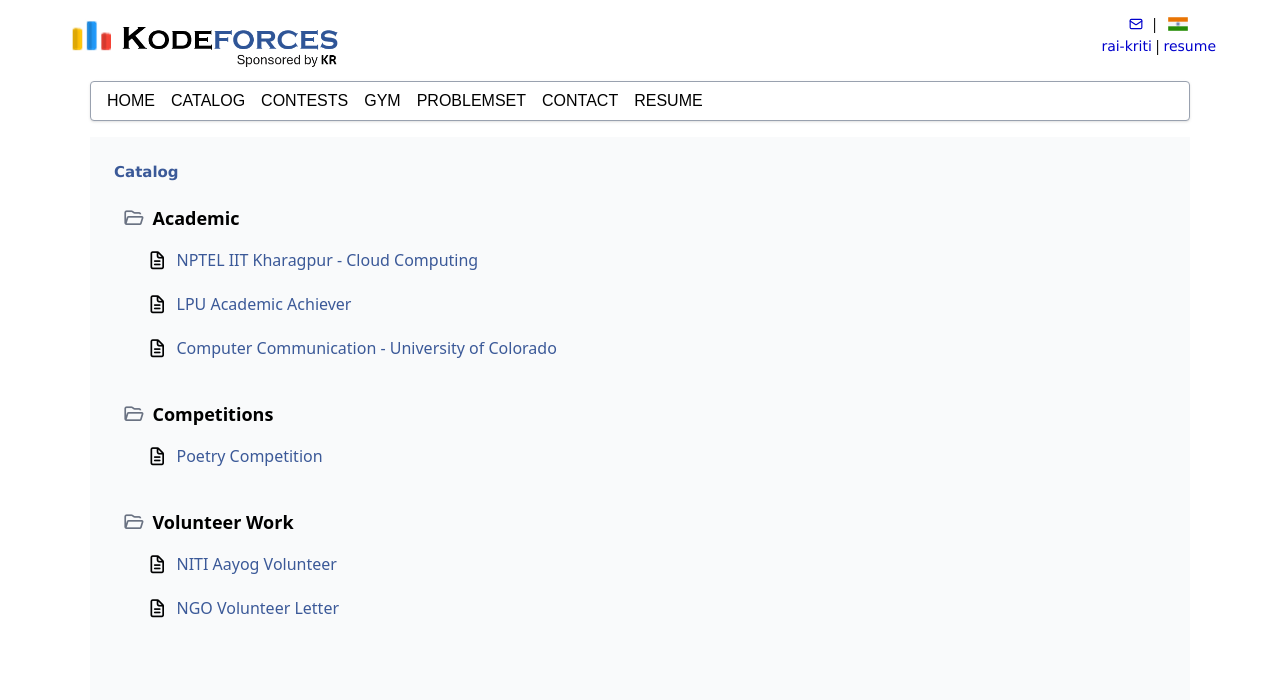
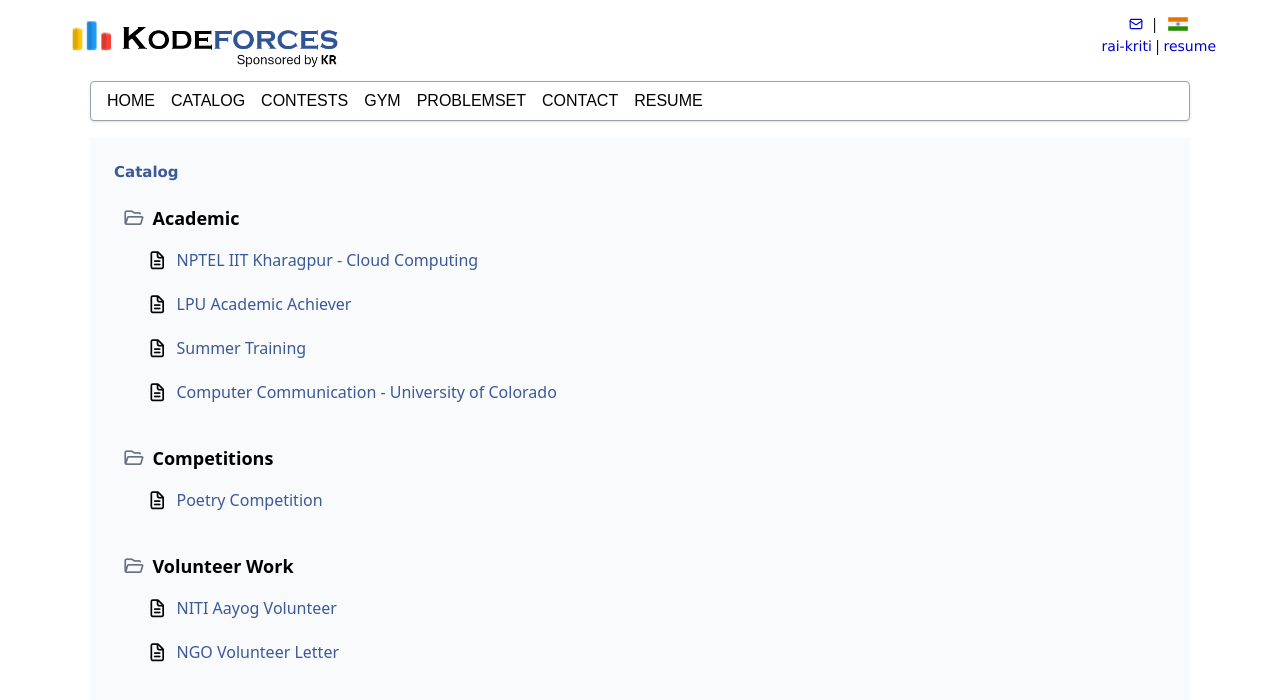
Before and after one commit to rai-kriti/portfolio, a Next.js app: page /catalog in a window 1280 px wide. Shown: the top 700 px of the page. Built offline with nearby package versions, Linux system fonts and the light colour scheme; a web font is replaced by a local one.

Commit message:
Add Summer Training certificate link to catalog

```diff
--- a/src/app/catalog/page.tsx
+++ b/src/app/catalog/page.tsx
@@ -11,6 +11,10 @@ const catalogData = [
       {
         title: "LPU Academic Achiever",
         link: process.env.NEXT_PUBLIC_CERT_LPU_ACADEMIC
+      },
+      {
+        title: "Summer Training",
+        link:  "https://www.cipherschools.com/certificate/preview?id=687f497d7efd6d50907047c6"
       },
       {
         title: "Computer Communication - University of Colorado",
```
